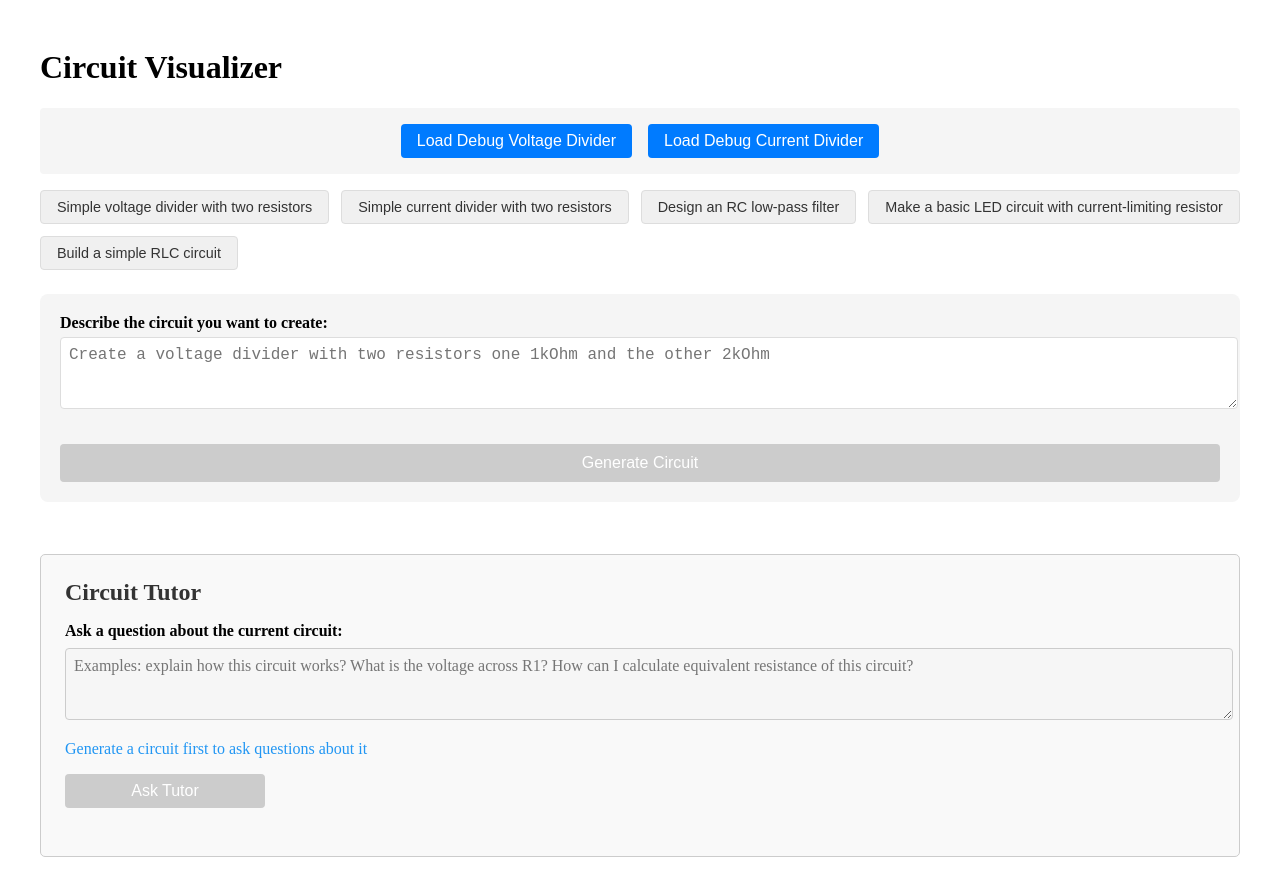
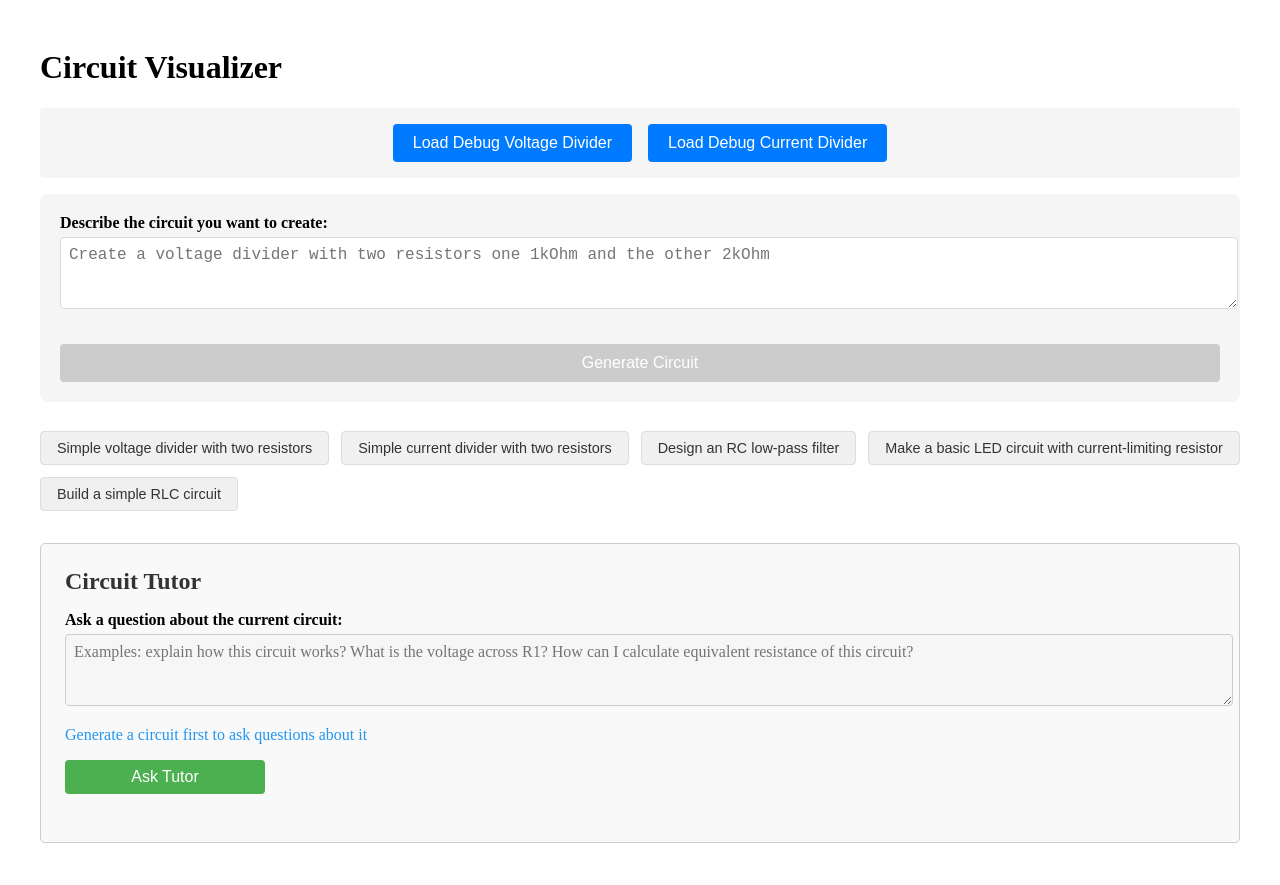
Before and after one commit to andrew-noble/circuit-tutor, a React (Vite) app in the folder frontend/: page / in a window 1280 px wide. Built offline with nearby package versions, Linux system fonts and the light colour scheme.

Commit message:
centralize css

```diff
--- a/frontend/src/App.tsx
+++ b/frontend/src/App.tsx
@@ -1,10 +1,9 @@
+import "./index.css";
 import React, { useState } from "react";
-import "./index.css";
 import CircuitVisualization from "./components/CircuitVisualization";
 import CircuitForm from "./components/CircuitForm";
 import ExampleCircuitButtons from "./components/ExampleCircuitButtons";
 import CircuitTutor from "./components/CircuitTutor";
-import "./components/CircuitTutor.css";
 import type { CircuitData } from "./types";
 
 const App: React.FC = () => {
--- a/frontend/src/components/CircuitForm.tsx
+++ b/frontend/src/components/CircuitForm.tsx
@@ -1,7 +1,6 @@
 import React, { useState } from "react";
 import type { CircuitData } from "../types";
 import Spinner from "./Spinner";
-import "../styles/forms.css";
 
 interface CircuitFormProps {
   onCircuitReceived: (circuit: CircuitData) => void;
@@ -78,19 +77,6 @@ const CircuitForm: React.FC<CircuitFormProps> = ({ onCircuitReceived }) => {
 
   return (
     <div className="circuit-form-container">
-      <div className="suggestion-buttons">
-        {CIRCUIT_SUGGESTIONS.map((suggestion, index) => (
-          <button
-            key={index}
-            type="button"
-            onClick={() => handleSuggestionClick(suggestion)}
-            disabled={isLoading}
-            className="suggestion-button"
-          >
-            {suggestion}
-          </button>
-        ))}
-      </div>
       <form onSubmit={handleSubmit} className="circuit-form">
         <div className="form-group">
           <label htmlFor="circuit-prompt">
@@ -115,6 +101,19 @@ const CircuitForm: React.FC<CircuitFormProps> = ({ onCircuitReceived }) => {
           {isLoading ? <Spinner /> : "Generate Circuit"}
         </button>
       </form>
+      <div className="suggestion-buttons">
+        {CIRCUIT_SUGGESTIONS.map((suggestion, index) => (
+          <button
+            key={index}
+            type="button"
+            onClick={() => handleSuggestionClick(suggestion)}
+            disabled={isLoading}
+            className="suggestion-button"
+          >
+            {suggestion}
+          </button>
+        ))}
+      </div>
     </div>
   );
 };
--- a/frontend/src/components/CircuitTutor.css
+++ /dev/null
@@ -1,82 +0,0 @@
-.circuit-tutor {
-  margin-top: 2rem;
-  padding: 1.5rem;
-  border: 1px solid #ccc;
-  border-radius: 5px;
-  background-color: #f9f9f9;
-}
-
-.circuit-tutor h2 {
-  margin-top: 0;
-  margin-bottom: 1rem;
-  color: #333;
-}
-
-.tutor-form {
-  margin-bottom: 1.5rem;
-}
-
-.tutor-form .form-group {
-  margin-bottom: 1rem;
-}
-
-.tutor-form label {
-  display: block;
-  margin-bottom: 0.5rem;
-  font-weight: bold;
-}
-
-.tutor-form textarea {
-  width: 100%;
-  padding: 0.5rem;
-  border: 1px solid #ccc;
-  border-radius: 4px;
-  font-family: inherit;
-  font-size: 1rem;
-}
-
-.tutor-form button {
-  padding: 0.5rem 1rem;
-  background-color: #4caf50;
-  color: white;
-  border: none;
-  border-radius: 4px;
-  cursor: pointer;
-  font-size: 1rem;
-}
-
-.tutor-form button:disabled {
-  background-color: #cccccc;
-  cursor: not-allowed;
-}
-
-.tutor-form .error-message {
-  color: #f44336;
-  margin-bottom: 1rem;
-}
-
-.tutor-form .info-message {
-  color: #2196f3;
-  margin-bottom: 1rem;
-}
-
-.tutor-response {
-  padding: 1rem;
-  border: 1px solid #e0e0e0;
-  border-radius: 4px;
-  background-color: white;
-}
-
-.tutor-response h3 {
-  margin-top: 0;
-  margin-bottom: 0.75rem;
-  color: #333;
-}
-
-.response-content {
-  line-height: 1.5;
-}
-
-.response-content p {
-  margin-bottom: 0.75rem;
-}
--- a/frontend/src/components/ExampleCircuitButtons.css
+++ /dev/null
@@ -1,38 +0,0 @@
-.example-circuit-buttons {
-  margin: 1rem 0;
-  padding: 1rem;
-  background-color: #f5f5f5;
-  border-radius: 4px;
-}
-
-.button-group {
-  display: flex;
-  gap: 1rem;
-  justify-content: center;
-}
-
-.example-button {
-  padding: 0.5rem 1rem;
-  font-size: 1rem;
-  background-color: #007bff;
-  color: white;
-  border: none;
-  border-radius: 4px;
-  cursor: pointer;
-  transition: background-color 0.2s;
-}
-
-.example-button:hover {
-  background-color: #0056b3;
-}
-
-.example-button:disabled {
-  background-color: #cccccc;
-  cursor: not-allowed;
-}
-
-.error-message {
-  color: #dc3545;
-  margin-bottom: 1rem;
-  text-align: center;
-}
--- a/frontend/src/components/ExampleCircuitButtons.tsx
+++ b/frontend/src/components/ExampleCircuitButtons.tsx
@@ -1,6 +1,5 @@
 import React from "react";
 import type { CircuitData } from "../types";
-import "./ExampleCircuitButtons.css";
 
 interface ExampleCircuitButtonsProps {
   onCircuitReceived: (circuit: CircuitData) => void;
--- a/frontend/src/components/Spinner.css
+++ /dev/null
@@ -1,27 +0,0 @@
-@keyframes spin {
-  from {
-    transform: rotate(0deg);
-  }
-  to {
-    transform: rotate(360deg);
-  }
-}
-
-.spinner {
-  display: inline-flex;
-  align-items: center;
-}
-
-.spinner-circle {
-  width: 16px;
-  height: 16px;
-  border: 2px solid #3b82f6;
-  border-left-color: transparent;
-  border-radius: 50%;
-  animation: spin 1s linear infinite;
-}
-
-.spinner-text {
-  margin-left: 8px;
-  color: #3b82f6;
-}
--- a/frontend/src/components/Spinner.tsx
+++ b/frontend/src/components/Spinner.tsx
@@ -1,5 +1,4 @@
 import React from "react";
-import "./Spinner.css";
 
 const Spinner: React.FC = () => {
   return (
--- a/frontend/src/components/TutorForm.tsx
+++ b/frontend/src/components/TutorForm.tsx
@@ -1,7 +1,6 @@
 import React, { useState } from "react";
 import type { CircuitData } from "../types";
 import Spinner from "./Spinner";
-import "../styles/forms.css";
 
 interface TutorFormProps {
   circuitData: CircuitData | undefined;
--- a/frontend/src/index.css
+++ b/frontend/src/index.css
@@ -2,19 +2,14 @@
 @tailwind components;
 @tailwind utilities;
 
+/* Base Layout */
 .app {
   max-width: 1200px;
   margin: 0 auto;
   padding: 20px;
 }
 
-.circuit-form {
-  margin-bottom: 20px;
-  padding: 20px;
-  background-color: #f5f5f5;
-  border-radius: 8px;
-}
-
+/* Common Form Styles */
 .form-group {
   margin-bottom: 15px;
 }
@@ -39,8 +34,10 @@
   padding: 10px;
   background-color: #f8d7da;
   border-radius: 4px;
+  text-align: center;
 }
 
+/* Button Styles */
 button {
   padding: 10px 20px;
   background-color: #007bff;
@@ -56,6 +53,59 @@ button:disabled {
   cursor: not-allowed;
 }
 
+.form-button {
+  min-width: 200px;
+  display: flex;
+  justify-content: center;
+  align-items: center;
+}
+
+/* Circuit Form Styles */
+.circuit-form-container {
+  display: flex;
+  flex-direction: column;
+  gap: 1.5rem;
+}
+
+.circuit-form {
+  margin-bottom: 5px;
+  padding: 20px;
+  background-color: #f5f5f5;
+  border-radius: 8px;
+  display: flex;
+  flex-direction: column;
+  gap: 1rem;
+}
+
+/* Suggestion Buttons */
+.suggestion-buttons {
+  display: flex;
+  flex-wrap: wrap;
+  gap: 0.75rem;
+}
+
+.suggestion-button {
+  padding: 0.5rem 1rem;
+  background-color: #f0f0f0;
+  border: 1px solid #ddd;
+  border-radius: 4px;
+  cursor: pointer;
+  transition: all 0.2s ease;
+  font-size: 0.9rem;
+  color: #333;
+}
+
+.suggestion-button:hover {
+  background-color: #e0e0e0;
+  border-color: #ccc;
+}
+
+.suggestion-button:disabled {
+  opacity: 0.6;
+  cursor: not-allowed;
+}
+
+/* Circuit Visualization */
 .circuit-visualization {
   border: 1px solid #ddd;
   border-radius: 8px;
@@ -63,5 +113,116 @@ button:disabled {
 }
 
 path {
-  shape-rendering: geometricPrecision; /* helps a little with aliasing */
+  shape-rendering: geometricPrecision;
 }
+
+/* Circuit Tutor Styles */
+.circuit-tutor {
+  margin-top: 2rem;
+  padding: 1.5rem;
+  border: 1px solid #ccc;
+  border-radius: 5px;
+  background-color: #f9f9f9;
+}
+
+.circuit-tutor h2 {
+  margin-top: 0;
+  margin-bottom: 1rem;
+  color: #333;
+}
+
+.tutor-form {
+  margin-bottom: 1.5rem;
+}
+
+.tutor-form .form-group {
+  margin-bottom: 1rem;
+}
+
+.tutor-form textarea {
+  width: 100%;
+  padding: 0.5rem;
+  border: 1px solid #ccc;
+  border-radius: 4px;
+  font-family: inherit;
+  font-size: 1rem;
+}
+
+.tutor-form button {
+  padding: 0.5rem 1rem;
+  background-color: #4caf50;
+  color: white;
+  border: none;
+  border-radius: 4px;
+  cursor: pointer;
+  font-size: 1rem;
+}
+
+.tutor-form .info-message {
+  color: #2196f3;
+  margin-bottom: 1rem;
+}
+
+.tutor-response {
+  padding: 1rem;
+  border: 1px solid #e0e0e0;
+  border-radius: 4px;
+  background-color: white;
+}
+
+.tutor-response h3 {
+  margin-top: 0;
+  margin-bottom: 0.75rem;
+  color: #333;
+}
+
+.response-content {
+  line-height: 1.5;
+}
+
+.response-content p {
+  margin-bottom: 0.75rem;
+}
+
+/* Example Circuit Buttons */
+.example-circuit-buttons {
+  margin: 1rem 0;
+  padding: 1rem;
+  background-color: #f5f5f5;
+  border-radius: 4px;
+}
+
+.button-group {
+  display: flex;
+  gap: 1rem;
+  justify-content: center;
+}
+
+/* Spinner Animation */
+@keyframes spin {
+  from {
+    transform: rotate(0deg);
+  }
+  to {
+    transform: rotate(360deg);
+  }
+}
+
+.spinner {
+  display: inline-flex;
+  align-items: center;
+}
+
+.spinner-circle {
+  width: 16px;
+  height: 16px;
+  border: 2px solid #3b82f6;
+  border-left-color: transparent;
+  border-radius: 50%;
+  animation: spin 1s linear infinite;
+}
+
+.spinner-text {
+  margin-left: 8px;
+  color: #3b82f6;
+}
--- a/frontend/src/styles/forms.css
+++ /dev/null
@@ -1,45 +0,0 @@
-.form-button {
-  min-width: 200px;
-  display: flex;
-  justify-content: center;
-  align-items: center;
-}
-
-.circuit-form-container {
-  display: flex;
-  flex-direction: column;
-  gap: 1.5rem;
-}
-
-.suggestion-buttons {
-  display: flex;
-  flex-wrap: wrap;
-  gap: 0.75rem;
-}
-
-.suggestion-button {
-  padding: 0.5rem 1rem;
-  background-color: #f0f0f0;
-  border: 1px solid #ddd;
-  border-radius: 4px;
-  cursor: pointer;
-  transition: all 0.2s ease;
-  font-size: 0.9rem;
-  color: #333;
-}
-
-.suggestion-button:hover {
-  background-color: #e0e0e0;
-  border-color: #ccc;
-}
-
-.suggestion-button:disabled {
-  opacity: 0.6;
-  cursor: not-allowed;
-}
-
-.circuit-form {
-  display: flex;
-  flex-direction: column;
-  gap: 1rem;
-}
```
